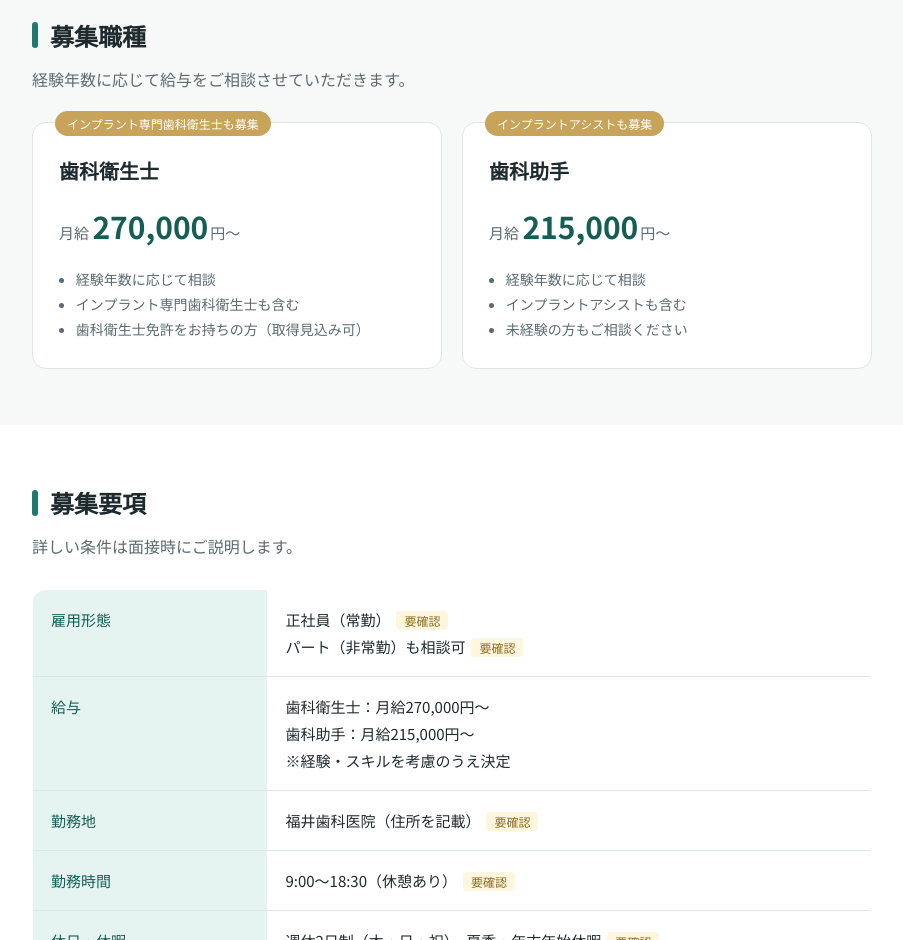
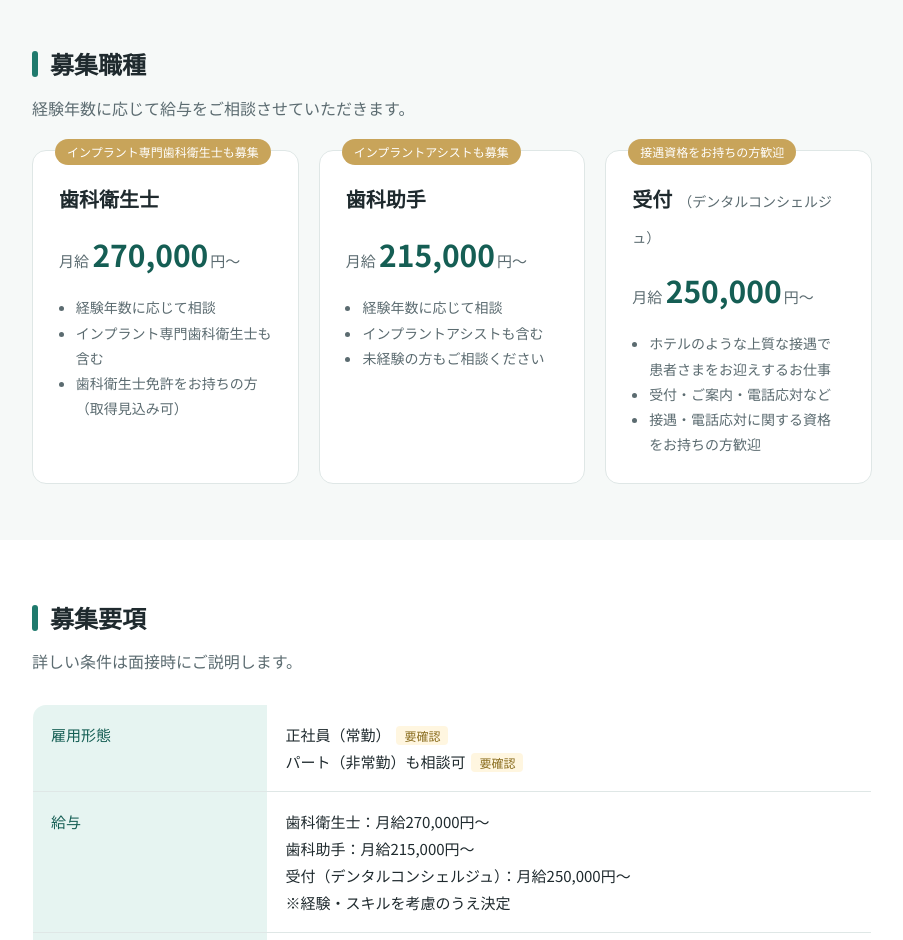
Before and after one commit to fukui-dental/fukui-dental.github.io, a plain HTML site: page index.html in a window 1280 px wide. Shown: the part 1860-2800 px from the top of the page, without its empty margins (188-1091 px from the left). Drawn offline with Linux system fonts and the light colour scheme; no server answers; a web font is replaced by a local one.

Commit message:
Update index.html

```diff
--- a/index.html
+++ b/index.html
@@ -4,9 +4,9 @@
 <meta charset="utf-8">
 <meta name="viewport" content="width=device-width, initial-scale=1">
 <title>福井歯科医院（Fukui Dental Arts Smile X）｜スタッフ募集</title>
-<meta name="description" content="福井歯科医院（Fukui Dental Arts Smile X）の求人ページ。歯科衛生士・歯科助手を募集しています。">
+<meta name="description" content="福井歯科医院（Fukui Dental Arts Smile X）の求人ページ。歯科衛生士・歯科助手・受付（デンタルコンシェルジュ）を募集しています。">
 <meta property="og:title" content="福井歯科医院｜スタッフ募集">
-<meta property="og:description" content="歯科衛生士・歯科助手を募集中。インプラントに携わりたい方歓迎。">
+<meta property="og:description" content="歯科衛生士・歯科助手・受付（デンタルコンシェルジュ）を募集中。">
 <meta property="og:image" content="https://fukui-dental.github.io/reception.jpg">
 <meta property="og:type" content="website">
 <link rel="preconnect" href="https://fonts.googleapis.com">
@@ -131,7 +131,7 @@
   <div class="wrap">
     <span class="label">福井歯科医院 スタッフ募集</span>
     <h1>患者さまの笑顔を、<br>一緒につくる仲間を募集しています。</h1>
-    <p>歯科衛生士・歯科助手を募集中です。インプラント治療に携わりたい方、経験を活かしてステップアップしたい方を歓迎します。ブランクのある方もお気軽にご応募ください。</p>
+    <p>歯科衛生士・歯科助手・受付（デンタルコンシェルジュ）を募集中です。インプラント治療に携わりたい方、ホテルのような上質な接遇を活かしたい方、経験を活かしてステップアップしたい方を歓迎します。ブランクのある方もお気軽にご応募ください。</p>
   </div>
 </div>
 
@@ -179,6 +179,16 @@
           <li>未経験の方もご相談ください</li>
         </ul>
       </div>
+      <div class="job">
+        <span class="tag">接遇資格をお持ちの方歓迎</span>
+        <h3>受付<small style="font-size:14px;font-weight:500;color:var(--sub);margin-left:6px">（デンタルコンシェルジュ）</small></h3>
+        <div class="salary">月給 <strong>250,000</strong>円〜</div>
+        <ul>
+          <li>ホテルのような上質な接遇で患者さまをお迎えするお仕事</li>
+          <li>受付・ご案内・電話応対など</li>
+          <li>接遇・電話応対に関する資格をお持ちの方歓迎</li>
+        </ul>
+      </div>
     </div>
   </div>
 </section>
@@ -189,12 +199,12 @@
     <p class="lead">詳しい条件は面接時にご説明します。</p>
     <table class="req">
       <tr><th>雇用形態</th><td>正社員（常勤）<span class="tbd">要確認</span><br>パート（非常勤）も相談可<span class="tbd">要確認</span></td></tr>
-      <tr><th>給与</th><td>歯科衛生士：月給270,000円〜<br>歯科助手：月給215,000円〜<br>※経験・スキルを考慮のうえ決定</td></tr>
+      <tr><th>給与</th><td>歯科衛生士：月給270,000円〜<br>歯科助手：月給215,000円〜<br>受付（デンタルコンシェルジュ）：月給250,000円〜<br>※経験・スキルを考慮のうえ決定</td></tr>
       <tr><th>勤務地</th><td>福井歯科医院（住所を記載）<span class="tbd">要確認</span></td></tr>
       <tr><th>勤務時間</th><td>9:00〜18:30（休憩あり）<span class="tbd">要確認</span></td></tr>
       <tr><th>休日・休暇</th><td>週休2日制（木・日・祝）、夏季・年末年始休暇<span class="tbd">要確認</span></td></tr>
       <tr><th>待遇・福利厚生</th><td>社会保険完備、交通費支給、昇給・賞与あり、制服貸与、研修・セミナー参加支援<span class="tbd">要確認</span></td></tr>
-      <tr><th>応募資格</th><td>歯科衛生士：歯科衛生士免許をお持ちの方（取得見込み可）<br>歯科助手：資格不問・未経験可</td></tr>
+      <tr><th>応募資格</th><td>歯科衛生士：歯科衛生士免許をお持ちの方（取得見込み可）<br>歯科助手：資格不問・未経験可<br>受付（デンタルコンシェルジュ）：サービス接遇検定、電話応対技能検定（もしもし検定）、秘書技能検定、ホテルビジネス実務検定をお持ちの方歓迎</td></tr>
     </table>
   </div>
 </section>
@@ -228,6 +238,7 @@
             <label><input type="radio" name="job" value="歯科衛生士（インプラント専門）">歯科衛生士（インプラント専門）</label>
             <label><input type="radio" name="job" value="歯科助手">歯科助手</label>
             <label><input type="radio" name="job" value="歯科助手（インプラントアシスト）">歯科助手（インプラントアシスト）</label>
+            <label><input type="radio" name="job" value="受付（デンタルコンシェルジュ）">受付（デンタルコンシェルジュ）</label>
           </div>
           <div class="err-msg">応募職種を選択してください</div>
         </div>
@@ -286,13 +297,17 @@
             <label><input type="checkbox" name="license" value="歯科衛生士（取得見込み）">歯科衛生士（取得見込み）</label>
             <label><input type="checkbox" name="license" value="インプラント関連の認定資格">インプラント関連の認定資格</label>
             <label><input type="checkbox" name="license" value="歯科助手関連資格">歯科助手関連資格</label>
+            <label><input type="checkbox" name="license" value="サービス接遇検定">サービス接遇検定</label>
+            <label><input type="checkbox" name="license" value="電話応対技能検定（もしもし検定）">電話応対技能検定（もしもし検定）</label>
+            <label><input type="checkbox" name="license" value="秘書技能検定">秘書技能検定</label>
+            <label><input type="checkbox" name="license" value="ホテルビジネス実務検定">ホテルビジネス実務検定</label>
             <label><input type="checkbox" name="license" value="なし">なし</label>
           </div>
         </div>
 
         <div class="row2">
           <div class="fg" data-req="select">
-            <label for="experience">歯科での実務経験<span class="req-mark">必須</span></label>
+            <label for="experience">実務経験（歯科・受付・接客など）<span class="req-mark">必須</span></label>
             <select id="experience" name="experience">
               <option value="">選択してください</option>
               <option>未経験</option><option>1年未満</option><option>1〜3年</option>
```
